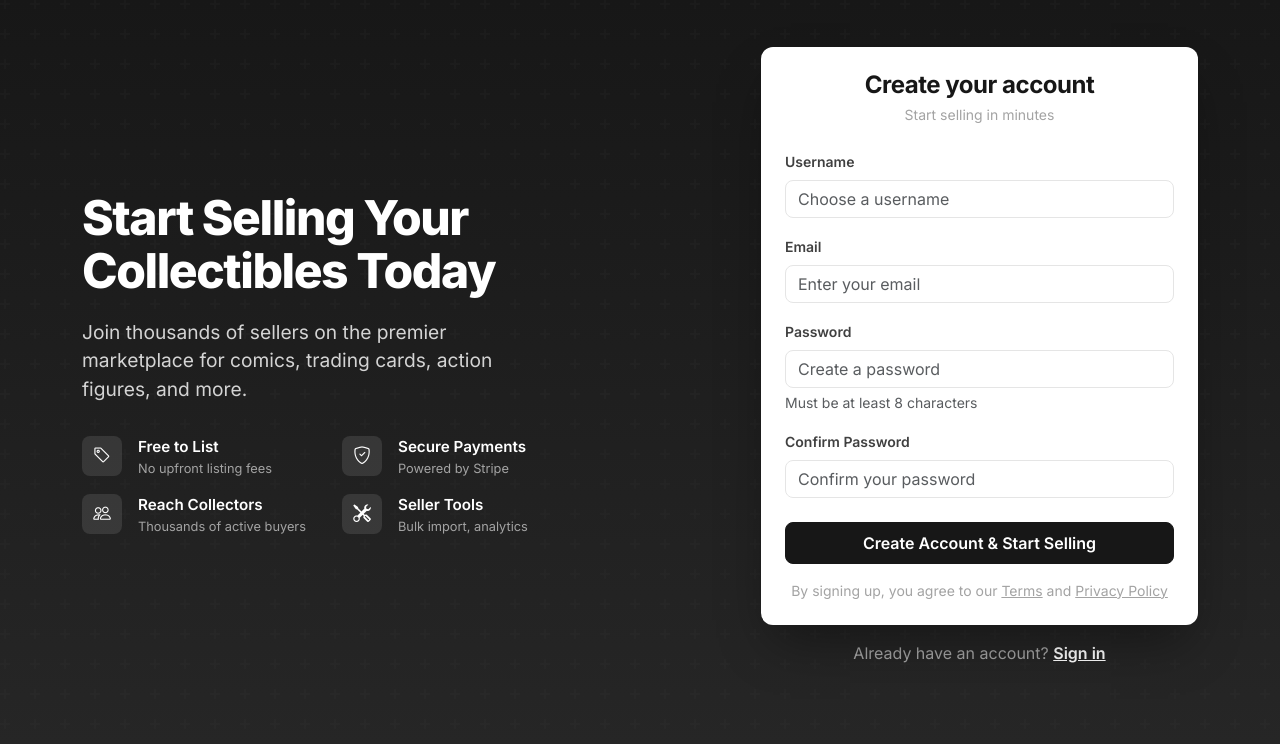
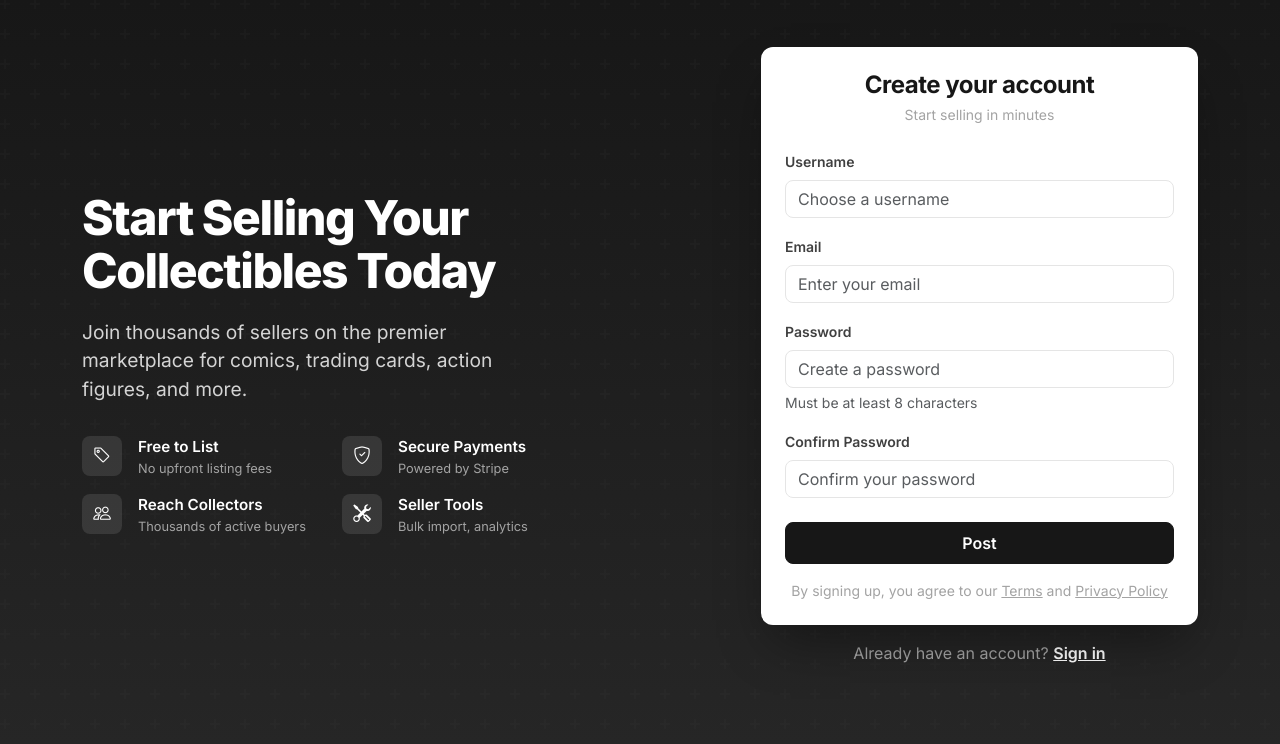
Before and after one commit to nadermx/heroesandmore, a Django app: page /sell/ in a window 1280 px wide. Shown: the part 86-830 px from the top of the page. Run offline with Django 5.2, Linux system fonts and the light colour scheme; data that the repository does not hold is empty; parts of the project's set-up code (start-up, migrations or seed data) failed here and were passed over; some libraries are stand-ins or nearby versions.

Commit message:
Change sell page signup button to "Post" on desktop
Mobile still shows "Create Account & Start Selling" for clarity.

Co-Authored-By: Claude Opus 4.6 <noreply@anthropic.com>

```diff
--- a/templates/pages/sell.html
+++ b/templates/pages/sell.html
@@ -246,7 +246,8 @@
                             </div>
 
                             <button type="submit" class="btn btn-dark w-100 py-2 fw-semibold">
-                                Create Account & Start Selling
+                                <span class="d-none d-md-inline">Post</span>
+                                <span class="d-md-none">Create Account & Start Selling</span>
                             </button>
 
                             <p class="text-center text-muted small mt-3 mb-0">
```
